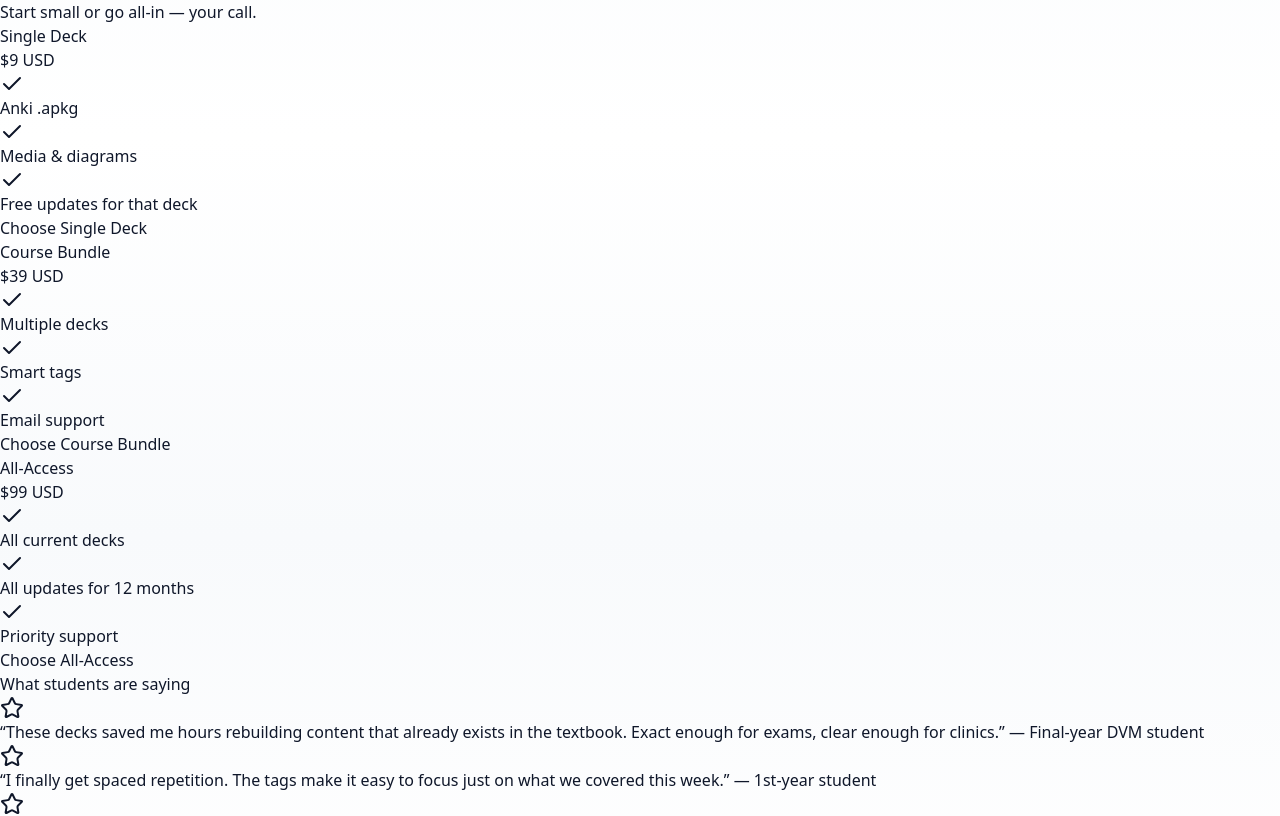
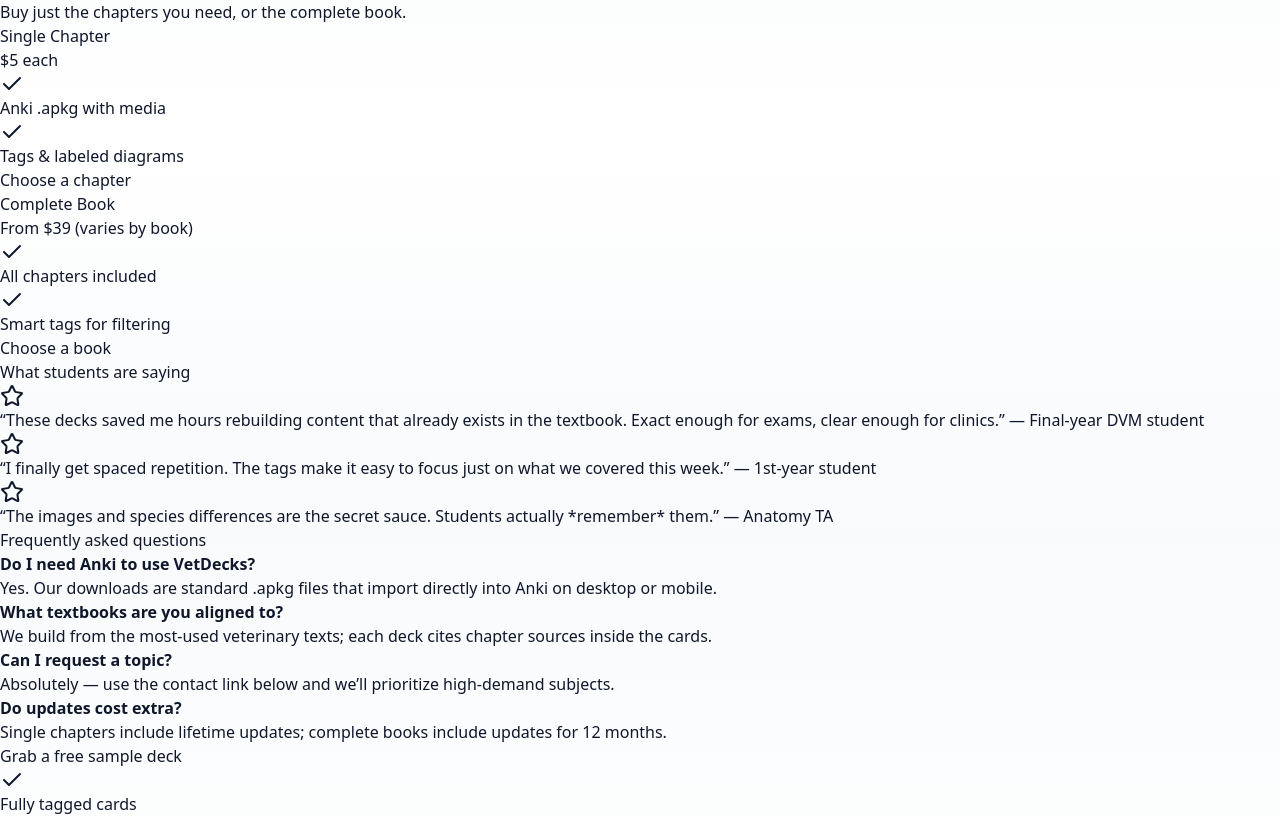
Before and after one commit to vetdecks/vetdecks-site, a Next.js app: page / in a window 1280 px wide. Shown: the part 1464-2280 px from the top of the page. Built offline with nearby package versions, Linux system fonts and the light colour scheme.

Commit message:
Fix syntax by replacing page.tsx with clean version

```diff
--- a/app/page.tsx
+++ b/app/page.tsx
@@ -1,11 +1,9 @@
 "use client";
-import React from "react";
 import Button from "../components/ui/button";
 import { Card, CardContent, CardHeader, CardTitle } from "../components/ui/card";
-import { Input } from "../components/ui/input";
 import { Check, Star } from "lucide-react";
 
-export default function Page(): React.JSX.Element {
+export default function Page(): JSX.Element {
   return (
     <main className="min-h-screen text-slate-900">
       {/* Nav */}
@@ -50,9 +48,7 @@ export default function Page(): React.JSX.Element {
             </ul>
           </div>
           <Card className="shadow-xl">
-            <CardHeader>
-              <CardTitle>Sample Deck Preview</CardTitle>
-            </CardHeader>
+            <CardHeader><CardTitle>Sample Deck Preview</CardTitle></CardHeader>
             <CardContent className="space-y-4">
               <div className="rounded-xl border p-4">
                 <div className="text-xs uppercase text-slate-500 mb-2">Front</div>
@@ -81,9 +77,9 @@ export default function Page(): React.JSX.Element {
           <div className="mt-10 grid md:grid-cols-4 gap-6">
             {[
               ["Built for vet curricula", "Organized by course & species with anatomy, physiology, medicine, surgery, and more."],
-              ["Active recall, done right", "Mix of basic facts, clinical pearls, and higher-order prompts that mirror exam thinking."],
-              ["Tiered difficulty", "Cards are tagged Basic, Core, Challenge for smart filtering."],
-              ["Directly mapped to chapters", "Each deck cites the source chapter so you can cross-check and dive deeper fast."]
+              ["Active recall, done right", "Mix of basic facts, clinical applications, and higher-order prompts that mirror exam thinking."],
+              ["Tiered difficulty", "Cards are tagged Basic, Concept, Higher-Order, Clinical Application and Species Differences for smart filtering."],
+              ["Directly mapped to chapters", "Each deck cites the source chapter so you can cross-check and dive deeper quickly and efficiently."]
             ].map(([title, body]) => (
               <Card key={title as string}>
                 <CardHeader><CardTitle className="text-lg">{title}</CardTitle></CardHeader>
@@ -94,7 +90,7 @@ export default function Page(): React.JSX.Element {
         </div>
       </section>
 
-      {/* How it works + Subjects */}
+      {/* How it works */}
       <section id="how" className="py-16 bg-slate-50 border-t scroll-mt-24">
         <div className="mx-auto max-w-6xl px-4">
           <h2 className="text-3xl md:text-4xl font-bold text-center">How VetDecks works</h2>
@@ -104,12 +100,16 @@ export default function Page(): React.JSX.Element {
               ["2. Download the deck", "Import into Anki in seconds — tags & media included."],
               ["3. Study with purpose", "Filter by difficulty, species, or textbook chapter."]
             ].map(([t, b]) => (
-              <Card key={t as string}><CardHeader><CardTitle>{t}</CardTitle></CardHeader><CardContent className="text-slate-700">{b}</CardContent></Card>
+              <Card key={t as string}>
+                <CardHeader><CardTitle>{t}</CardTitle></CardHeader>
+                <CardContent className="text-slate-700">{b}</CardContent>
+              </Card>
             ))}
           </div>
         </div>
       </section>
 
+      {/* Subjects */}
       <section id="subjects" className="py-16 bg-white border-t scroll-mt-24">
         <div className="mx-auto max-w-6xl px-4">
           <h2 className="text-3xl md:text-4xl font-bold">Subjects & deck lines</h2>
@@ -140,49 +140,46 @@ export default function Page(): React.JSX.Element {
         </div>
       </section>
 
-      {/* Pricing */}
+      {/* Pricing (All-Access removed) */}
       <section id="pricing" className="py-20 bg-slate-50 border-t scroll-mt-24">
         <div className="mx-auto max-w-6xl px-4">
           <h2 className="text-3xl md:text-4xl font-bold text-center">Simple, student-friendly pricing</h2>
-          <p className="text-center text-slate-700 mt-2">Start small or go all-in — your call.</p>
+          <p className="text-center text-slate-700 mt-2">
+            Buy just the chapters you need, or the complete book.
+          </p>
 
-          <div className="mt-10 grid md:grid-cols-3 gap-6">
-            {[
-              {
-                title: "Single Deck",
-                price: "$9",
-                bullets: ["Anki .apkg", "Media & diagrams", "Free updates for that deck"],
-                cta: "Choose Single Deck",
-                link: "#buy-single"
-              },
-              {
-                title: "Course Bundle",
-                price: "$39",
-                bullets: ["Multiple decks", "Smart tags", "Email support"],
-                cta: "Choose Course Bundle",
-                link: "#buy-bundle"
-              },
-              {
-                title: "All-Access",
-                price: "$99",
-                bullets: ["All current decks", "All updates for 12 months", "Priority support"],
-                cta: "Choose All-Access",
-                link: "#buy-all"
-              }
-            ].map(({ title, price, bullets, cta, link }) => (
-              <Card key={title as string} className={title === "Course Bundle" ? "ring-2 ring-sky-600" : ""}>
-                <CardHeader><CardTitle>{title}</CardTitle></CardHeader>
+        <div className="mt-10 grid md:grid-cols-2 gap-6">
+          {/* Single Chapter */}
+          <Card>
+            <CardHeader><CardTitle>Single Chapter</CardTitle></CardHeader>
             <CardContent>
-                  <div className="text-5xl font-extrabold">{price} <span className="text-base font-medium">USD</span></div>
+              <div className="text-5xl font-extrabold">$5 <span className="text-base font-medium">each</span></div>
               <ul className="mt-4 space-y-2 text-slate-700">
-                    {bullets.map(b => (
-                      <li key={b} className="flex gap-2"><Check className="h-5 w-5 text-emerald-600" /> {b}</li>
-                    ))}
+                <li className="flex gap-2"><Check className="h-5 w-5 text-emerald-600" /> Anki .apkg with media</li>
+                <li className="flex gap-2"><Check className="h-5 w-5 text-emerald-600" /> Tags & labeled diagrams</li>
               </ul>
-                  <Button href={link} className="w-full mt-6">{cta}</Button>
+              <Button href="https://vetdecks.gumroad.com/l/ch-7-dyce" target="_blank" rel="noopener noreferrer" className="w-full mt-6">
+                Choose a chapter
+              </Button>
             </CardContent>
           </Card>
-            ))}
+
+          {/* Complete Book */}
+          <Card className="ring-2 ring-sky-600">
+            <CardHeader><CardTitle>Complete Book</CardTitle></CardHeader>
+            <CardContent>
+              <div className="text-5xl font-extrabold">
+                From $39 <span className="text-base font-medium">(varies by book)</span>
+              </div>
+              <ul className="mt-4 space-y-2 text-slate-700">
+                <li className="flex gap-2"><Check className="h-5 w-5 text-emerald-600" /> All chapters included</li>
+                <li className="flex gap-2"><Check className="h-5 w-5 text-emerald-600" /> Smart tags for filtering</li>
+              </ul>
+              <Button href="https://vetdecks.gumroad.com/l/dyce-complete" target="_blank" rel="noopener noreferrer" className="w-full mt-6">
+                Choose a book
+              </Button>
+            </CardContent>
+          </Card>
         </div>
       </div>
       </section>
@@ -197,7 +194,12 @@ export default function Page(): React.JSX.Element {
               "“I finally get spaced repetition. The tags make it easy to focus just on what we covered this week.” — 1st-year student",
               "“The images and species differences are the secret sauce. Students actually *remember* them.” — Anatomy TA",
             ].map((quote) => (
-              <Card key={quote}><CardContent className="pt-6 text-slate-800"><Star className="inline h-5 w-5 mr-2 text-amber-500" />{quote}</CardContent></Card>
+              <Card key={quote}>
+                <CardContent className="pt-6 text-slate-800">
+                  <Star className="inline h-5 w-5 mr-2 text-amber-500" />
+                  {quote}
+                </CardContent>
+              </Card>
             ))}
           </div>
         </div>
@@ -211,7 +213,7 @@ export default function Page(): React.JSX.Element {
             <Card><CardContent className="pt-6"><strong>Do I need Anki to use VetDecks?</strong><br />Yes. Our downloads are standard .apkg files that import directly into Anki on desktop or mobile.</CardContent></Card>
             <Card><CardContent className="pt-6"><strong>What textbooks are you aligned to?</strong><br />We build from the most-used veterinary texts; each deck cites chapter sources inside the cards.</CardContent></Card>
             <Card><CardContent className="pt-6"><strong>Can I request a topic?</strong><br />Absolutely — use the contact link below and we’ll prioritize high-demand subjects.</CardContent></Card>
-            <Card><CardContent className="pt-6"><strong>Do updates cost extra?</strong><br />Single decks include lifetime updates for that deck. All-Access includes all updates for 12 months.</CardContent></Card>
+            <Card><CardContent className="pt-6"><strong>Do updates cost extra?</strong><br />Single chapters include lifetime updates; complete books include updates for 12 months.</CardContent></Card>
           </div>
         </div>
       </section>
@@ -228,7 +230,6 @@ export default function Page(): React.JSX.Element {
             </ul>
           </div>
           <div className="space-y-3">
-            {/* Replace these with Gumroad/Stripe links when ready */}
             <Button href="/downloads/Ch-7-Cardiovascular-System-Dyce.apkg" className="w-full">Download .apkg (Anki)</Button>
             <Button variant="outline" href="/downloads/Ch-7-Cardiovascular-System-Dyce.zip" className="w-full">Download .zip (backup)</Button>
           </div>
@@ -240,7 +241,10 @@ export default function Page(): React.JSX.Element {
         <div className="mx-auto max-w-6xl px-4 grid md:grid-cols-3 gap-8 text-sm">
           <div>
             <div className="font-semibold">VetDecks</div>
-            <p className="text-slate-600 mt-2">Questions tailored directly from the most-used veterinary textbooks — from basic concepts to higher-level thinking, with diagrams included.</p>
+            <p className="text-slate-600 mt-2">
+              Questions tailored directly from the most-used veterinary textbooks — from basic concepts
+              to higher-level thinking, with diagrams included.
+            </p>
           </div>
           <div>
             <div className="font-semibold">Company</div>
```
Lines whose indentation alone changed are shown as unchanged.
